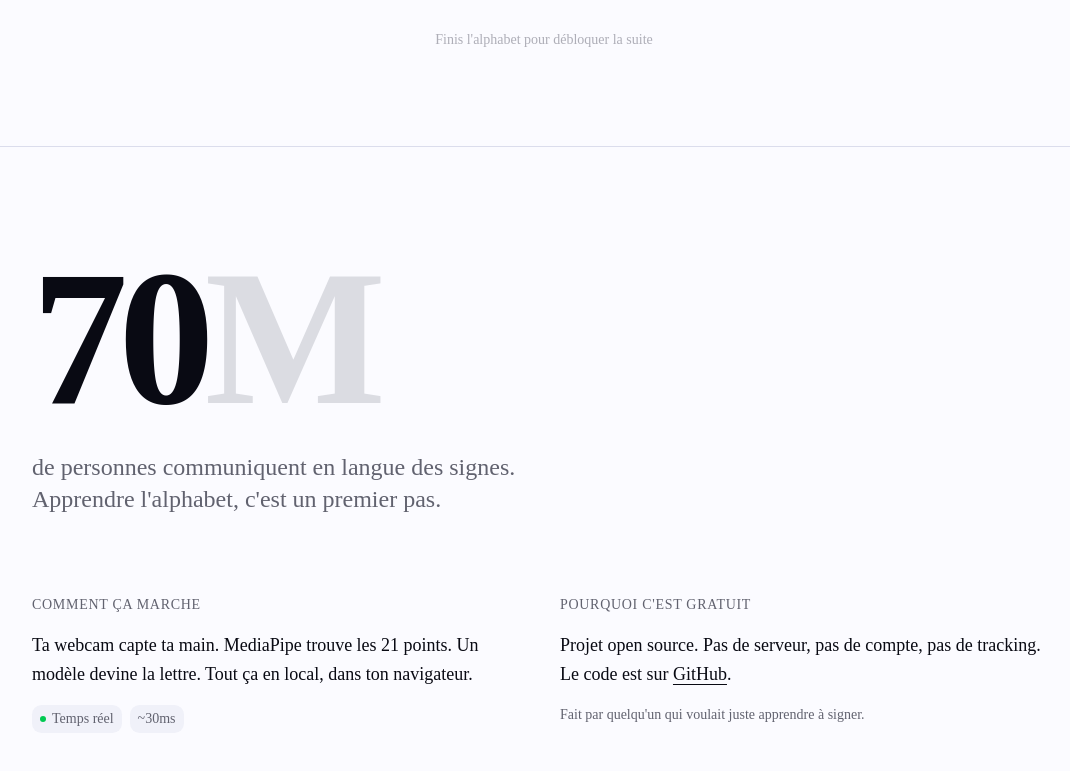
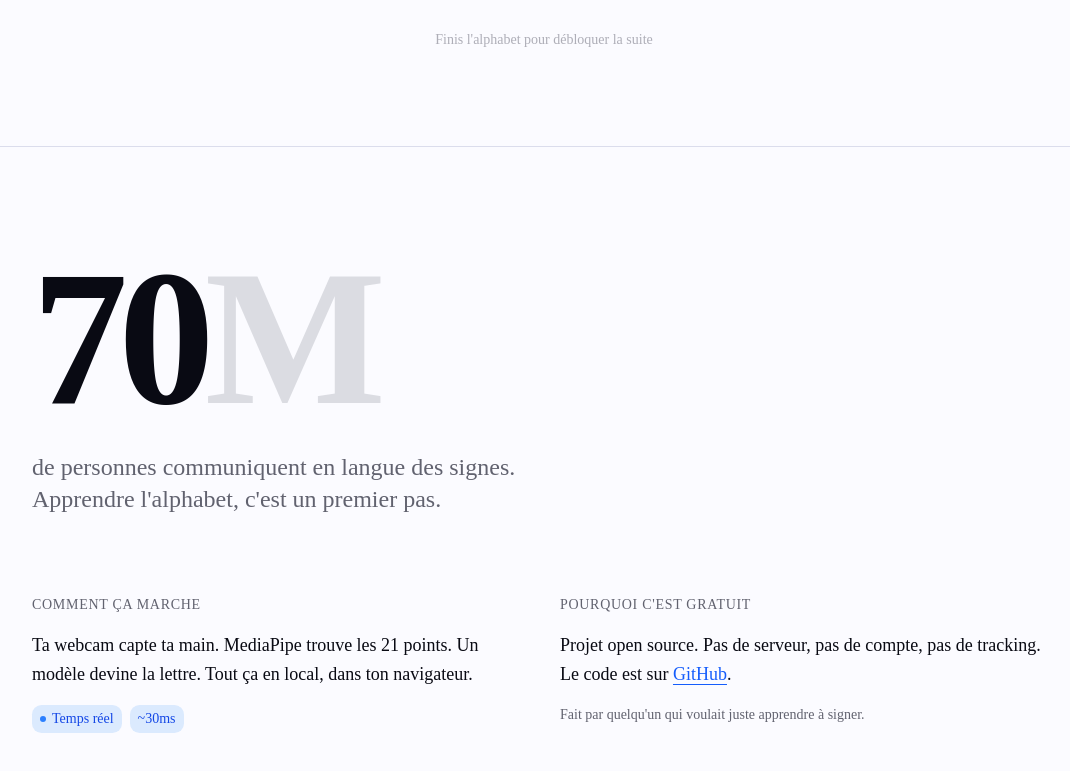
Before and after one commit to cosmos510/Parle-avec-tes-mains-v2, a Next.js app: page / in a window 1280 px wide. Shown: the part 1981-2752 px from the top of the page, without its empty margins (96-1166 px from the left). Built offline with nearby package versions, Linux system fonts and the light colour scheme.

Commit message:
ui: harmonize blue accent color across all landing sections

```diff
--- a/src/components/layout/footer.tsx
+++ b/src/components/layout/footer.tsx
@@ -22,7 +22,7 @@ export function Footer() {
               href="https://github.com/cosmos510/FingerspellToSign"
               target="_blank"
               rel="noopener noreferrer"
-              className="hover:text-foreground transition-colors"
+              className="hover:text-blue-600 transition-colors"
             >
               GitHub
             </a>
@@ -30,13 +30,13 @@ export function Footer() {
               href="https://www.linkedin.com/in/maxime-martin-090731aa/"
               target="_blank"
               rel="noopener noreferrer"
-              className="hover:text-foreground transition-colors"
+              className="hover:text-blue-600 transition-colors"
             >
               LinkedIn
             </a>
             <a
               href="mailto:maximemartin510@gmail.com"
-              className="hover:text-foreground transition-colors"
+              className="hover:text-blue-600 transition-colors"
             >
               Contact
             </a>
--- a/src/components/layout/navbar.tsx
+++ b/src/components/layout/navbar.tsx
@@ -41,7 +41,7 @@ export function Navbar() {
 
           <Link
             href="/practice"
-            className="text-sm font-medium hover:text-primary transition-colors"
+            className="text-sm font-medium text-blue-600 hover:text-blue-700 transition-colors"
           >
             Pratiquer →
           </Link>
--- a/src/components/sections/about.tsx
+++ b/src/components/sections/about.tsx
@@ -51,12 +51,12 @@ export function AboutSection() {
               Ta webcam capte ta main. MediaPipe trouve les 21 points.
               Un modèle devine la lettre. Tout ça en local, dans ton navigateur.
             </p>
-            <div className="flex items-center gap-2 text-sm text-muted-foreground">
-              <span className="inline-flex items-center gap-1.5 px-2 py-1 rounded-md bg-muted">
-                <span className="w-1.5 h-1.5 rounded-full bg-green-500"></span>
+                    <div className="flex items-center gap-2 text-sm text-muted-foreground">
+              <span className="inline-flex items-center gap-1.5 px-2 py-1 rounded-md bg-blue-100 dark:bg-blue-900/30 text-blue-700 dark:text-blue-300">
+                <span className="w-1.5 h-1.5 rounded-full bg-blue-500"></span>
                 Temps réel
               </span>
-              <span className="inline-flex items-center gap-1.5 px-2 py-1 rounded-md bg-muted">
+              <span className="inline-flex items-center gap-1.5 px-2 py-1 rounded-md bg-blue-100 dark:bg-blue-900/30 text-blue-700 dark:text-blue-300">
                 ~30ms
               </span>
             </div>
@@ -73,7 +73,7 @@ export function AboutSection() {
                 href="https://github.com"
                 target="_blank"
                 rel="noopener noreferrer"
-                className="underline underline-offset-4 hover:text-foreground transition-colors"
+                className="text-blue-600 hover:text-blue-700 underline underline-offset-4 transition-colors"
               >
                 GitHub
               </a>.
```
